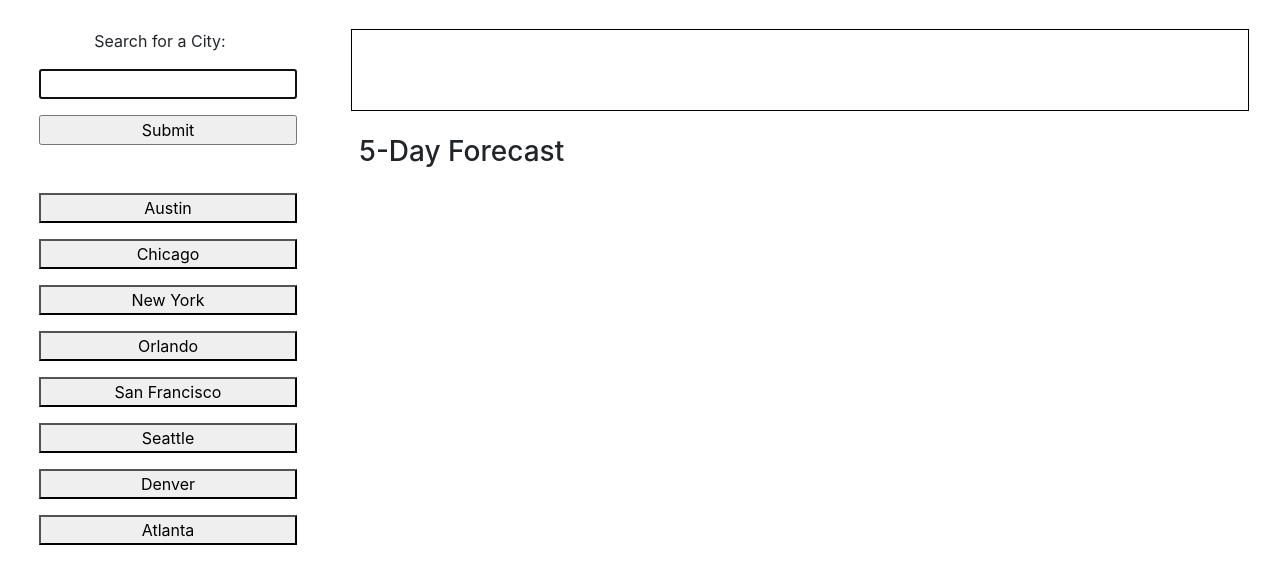
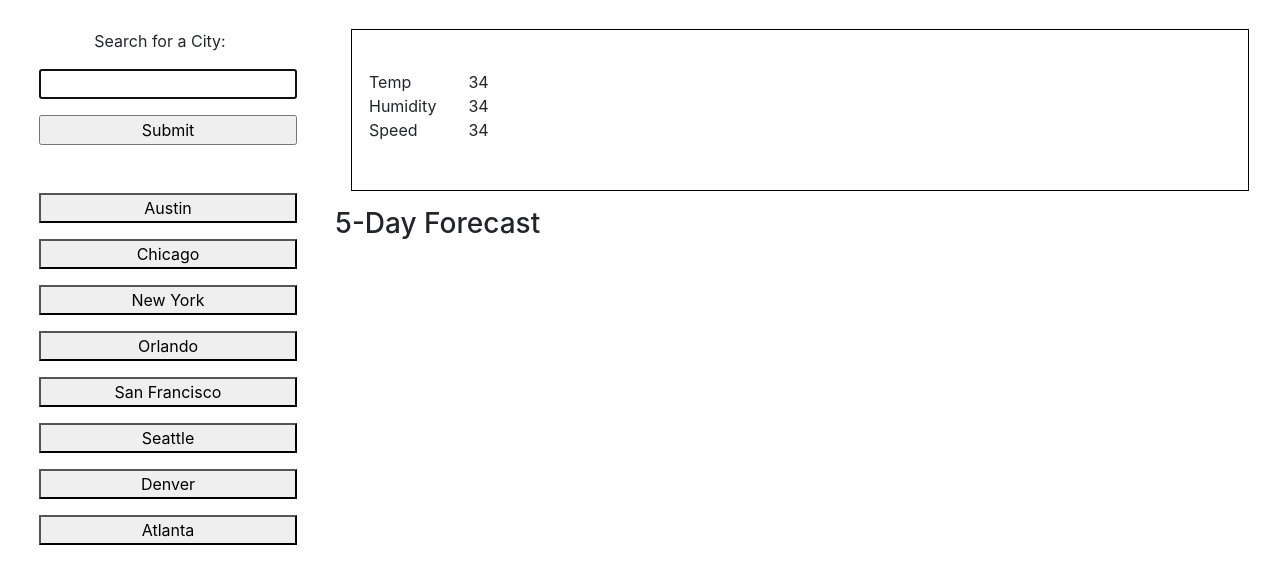
Before and after one commit to arielle-elak/Weather-Dashboard, a plain HTML site: page index.html in a window 1280 px wide. Shown: the part 67-650 px from the top of the page. Drawn offline with nearby package versions, Linux system fonts and the light colour scheme.

Commit message:
Establishing cleaner format for weather data in separate flexbox for the type of data, and the actual input

```diff
--- a/assets/css/style.css
+++ b/assets/css/style.css
@@ -40,6 +40,12 @@ header {
     padding: 2rem;
 }
 
+#weatherInfo {
+    display: flex;
+    flex-direction: row;
+    column-gap: 2rem;
+};
+
 #fiveDay {
     padding: .5rem;
     margin: 1rem;
--- a/assets/js/script.js
+++ b/assets/js/script.js
@@ -83,8 +83,19 @@ var getWeather = function (city) {
 var displayWeather = function (data, searchTerm) {
     // Generate the content for the one day forecast section
     weatherSearchTerm.text(data.name);
-    $("#weatherList").append('<li></li>').text(data.main.temp + " " + "degrees F");
+    $("#weatherList").append('<li>' + "Temperature:   " + (Math.round(data.main.temp)) + " " + "°F" + '</li>');
+    $("#weatherList").append('<li>' + "Humidity:   " + data.main.humidity + " " + "%" + '</li>');
+    $("#weatherList").append('<li>' + "Wind Speed:   " + data.wind.speed + " " + "mph" + '</li>');
 };
+
+/**
+ * Stuff I wanna grab from the API:
+
+ * Basic Description: data.weather[0].description
+
+ * Icon: data.weather[0].icon
+ */
+
 
 // Input handler for when submit button is pressed
 // Sends the click event up to weatherInputHandler
@@ -159,14 +170,3 @@ submitBtn.click(function(event){
 // !TODO: Restrict the number of values in recent searches to 10 items (index of 9)
 
 // !TODO: When index is reached, delete the index 9 item
-
-
-
-/**
- * Stuff I wanna grab from the API:
- * Temperature: data.main.temp (degrees F)
- * Humidity: data.main.humidity (+  %)
- * Basic Description: data.weather[0].description
- * Wind Speed: data.weather[0].wind.speed (+ MPH)
- * Icon: data.weather[0].icon
- */
--- a/index.html
+++ b/index.html
@@ -50,10 +50,20 @@
                     <h2 id="weather-search-term"></h2>
                     <!--Title of city and current date will go here-->
                 </div>
-                <div id ="weatherInfo">
-                    <!--Weather info for the selected city will go here-->
-                    <ul id ="weatherList">
-                    </ul>
+                <div class="row">
+                    <div id ="weatherInfo">
+                        <!--Weather info for the selected city will go here-->
+                        <ul id ="weatherList">
+                            <li>Temp</li>
+                            <li>Humidity</li>
+                            <li>Speed</li>
+                        </ul>
+                        <ul id ="weatherData">
+                            <li>34</li>
+                            <li>34</li>
+                            <li>34</li>
+                        </ul>
+                    </div>
                 </div>
             </div>
             <!--START 5-day forecast content section-->
```
